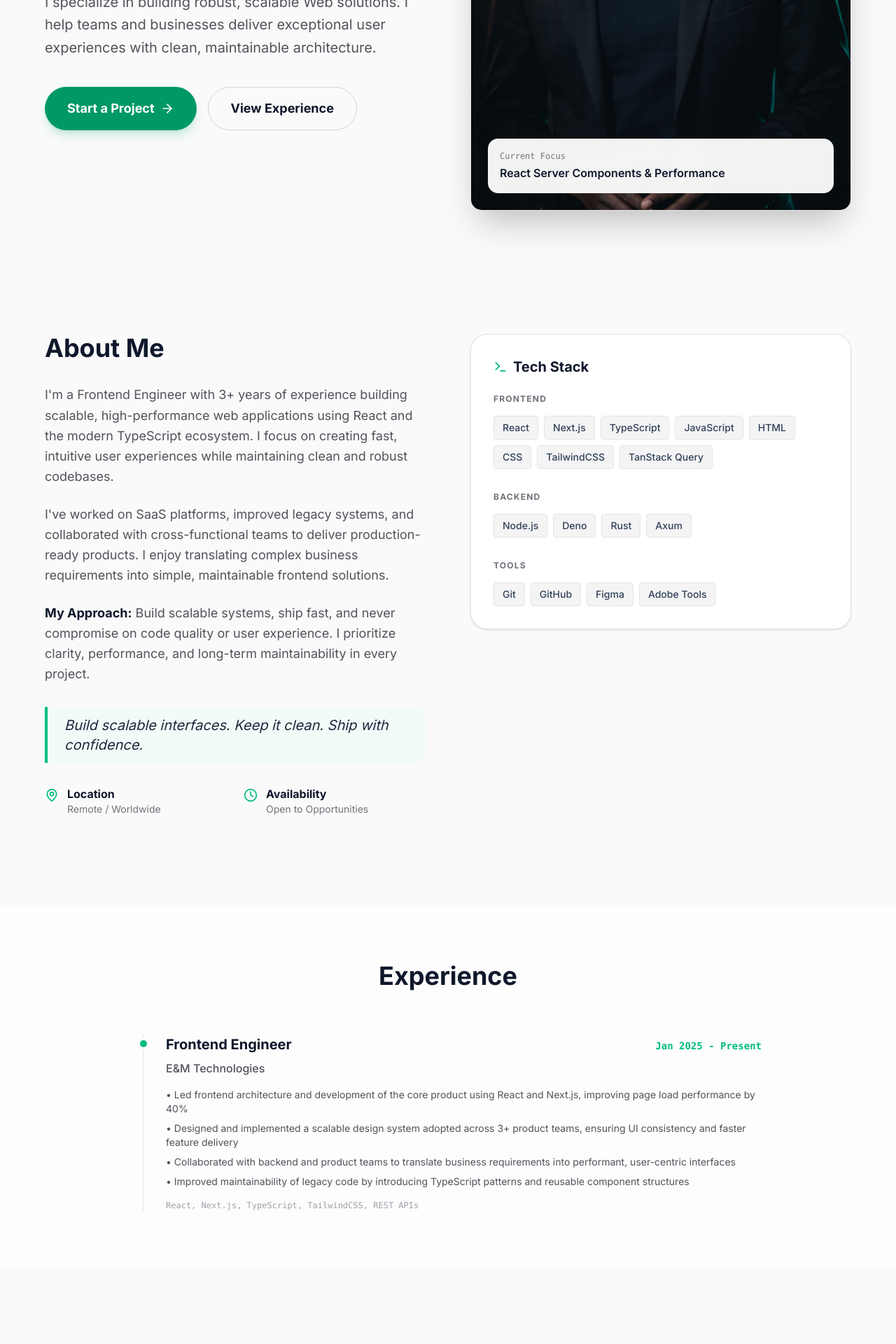
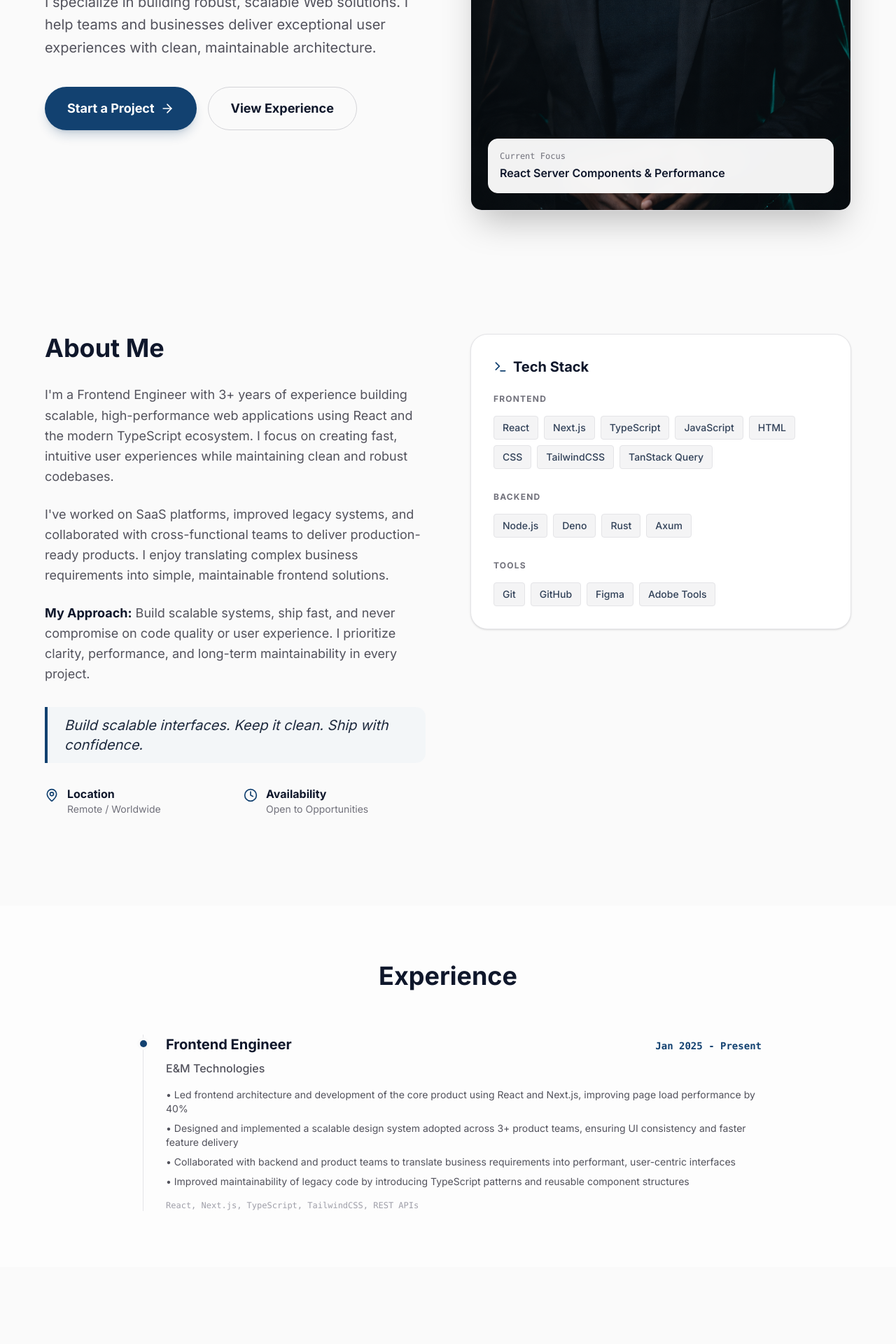
Before and after one commit to CDenn03/cdenn-port-v2, a Next.js app: page / in a window 1280 px wide. Shown: the part 520-2440 px from the top of the page at 70% size. Built offline with nearby package versions, Linux system fonts and the light colour scheme.

Commit message:
Update to blue

```diff
--- a/src/app/components/layout/Navbar.tsx
+++ b/src/app/components/layout/Navbar.tsx
@@ -41,7 +41,7 @@ export const Navbar = () => {
     <nav className="fixed top-0 w-full z-50 border-b transition-colors duration-300 border-zinc-200 bg-zinc-50/80 dark:border-zinc-800 dark:bg-zinc-950/80 backdrop-blur-md">
       <div className="max-w-6xl mx-auto px-6 h-20 flex items-center justify-between">
         <div className="text-3xl font-bold tracking-tighter text-slate-900 dark:text-zinc-100">
-          CDENN<span className="text-emerald-500">.</span>
+          CDENN<span className="text-[#124170] dark:text-blue-400">.</span>
         </div>
 
         <div className="hidden md:flex items-center gap-8">
@@ -49,7 +49,7 @@ export const Navbar = () => {
             <a
               key={link.href}
               href={link.href}
-              className="text-sm font-medium hover:text-emerald-500 transition-colors text-zinc-600 dark:text-zinc-400"
+              className="text-sm font-medium hover:text-[#124170] dark:hover:text-blue-400 transition-colors text-zinc-600 dark:text-zinc-400"
             >
               {link.label}
             </a>
@@ -92,7 +92,7 @@ export const Navbar = () => {
                   animate={{ opacity: 1, x: 0 }}
                   transition={{ delay: i * 0.05 }}
                   onClick={() => setMobileMenuOpen(false)}
-                  className="block py-3 text-lg font-medium hover:text-emerald-500 transition-colors text-zinc-700 dark:text-zinc-300"
+                  className="block py-3 text-lg font-medium hover:text-[#124170] dark:hover:text-blue-400 transition-colors text-zinc-700 dark:text-zinc-300"
                 >
                   {link.label}
                 </MotionLink>
--- a/src/app/components/sections/AboutSection.tsx
+++ b/src/app/components/sections/AboutSection.tsx
@@ -56,7 +56,7 @@ export const AboutSection = () => {
           </Reveal>
 
           <Reveal>
-            <blockquote className="border-l-4 border-emerald-500 pl-6 py-3 my-8 rounded-r-xl bg-emerald-50/50 dark:bg-emerald-950/30">
+            <blockquote className="border-l-4 border-[#124170] dark:border-blue-400 pl-6 py-3 my-8 rounded-r-xl bg-[#eef3f8]/50 dark:bg-blue-400/10">
               <p className="text-xl italic text-slate-800 dark:text-zinc-200">
                 Build scalable interfaces. Keep it clean. Ship with confidence.
               </p>
@@ -66,7 +66,7 @@ export const AboutSection = () => {
           <Reveal>
             <div className="grid grid-cols-2 gap-6 mt-8">
               <div className="flex items-start gap-3">
-                <MapPin className="text-emerald-500 mt-1 shrink-0" size={20} />
+                <MapPin className="text-[#124170] dark:text-blue-400 mt-1 shrink-0" size={20} />
                 <div>
                   <h4 className="font-bold text-base text-slate-900 dark:text-zinc-100">
                     Location
@@ -75,7 +75,7 @@ export const AboutSection = () => {
                 </div>
               </div>
               <div className="flex items-start gap-3">
-                <Clock className="text-emerald-500 mt-1 shrink-0" size={20} />
+                <Clock className="text-[#124170] dark:text-blue-400 mt-1 shrink-0" size={20} />
                 <div>
                   <h4 className="font-bold text-base text-slate-900 dark:text-zinc-100">
                     Availability
@@ -90,7 +90,7 @@ export const AboutSection = () => {
         <div className="rounded-3xl p-8 h-fit transition-colors duration-300 bg-white border border-zinc-200 shadow-sm dark:bg-zinc-900 dark:border-zinc-800">
           <Reveal>
             <h3 className="text-xl font-bold mb-6 flex items-center gap-2 text-slate-900 dark:text-zinc-100">
-              <Terminal className="text-emerald-500" size={20} /> Tech Stack
+              <Terminal className="text-[#124170] dark:text-blue-400" size={20} /> Tech Stack
             </h3>
           </Reveal>
 
--- a/src/app/components/sections/ExperienceSection.tsx
+++ b/src/app/components/sections/ExperienceSection.tsx
@@ -16,12 +16,12 @@ export const ExperienceSection = () => {
             <Reveal key={`${job.company}-${job.role}-${job.period}`} delay={i * 0.2}>
               <div className="relative pl-8">
                 <div className={`absolute -left-1.25 top-2 w-2.5 h-2.5 rounded-full ring-4 ${
-                  i === 0 ? "bg-emerald-500" : "bg-zinc-400 dark:bg-zinc-600"
+                  i === 0 ? "bg-[#124170] dark:bg-blue-400" : "bg-zinc-400 dark:bg-zinc-600"
                 } ring-zinc-50 dark:ring-zinc-950`} />
                 <div className="flex flex-col sm:flex-row sm:justify-between sm:items-baseline mb-2">
                   <h3 className="text-xl font-bold text-slate-900 dark:text-zinc-100">{job.role}</h3>
                   <span className={`text-sm font-mono font-bold ${
-                    i === 0 ? "text-emerald-500" : "text-zinc-500"
+                    i === 0 ? "text-[#124170] dark:text-blue-400" : "text-zinc-500"
                   }`}>{job.period}</span>
                 </div>
                 <h4 className="text-base mb-4 font-medium text-zinc-600 dark:text-zinc-400">{job.company}</h4>
--- a/src/app/components/sections/HeroSection.tsx
+++ b/src/app/components/sections/HeroSection.tsx
@@ -40,7 +40,7 @@ export const HeroSection = () => {
                 href="#contact"
                 whileHover={{ scale: 1.02 }}
                 whileTap={{ scale: 0.98 }}
-                className="px-8 py-4 bg-emerald-600 text-white rounded-full text-lg font-bold hover:bg-emerald-500 transition-all flex items-center gap-2 shadow-lg shadow-emerald-600/20"
+                className="px-8 py-4 bg-[#124170] text-white rounded-full text-lg font-bold hover:bg-[#1a5a8a] transition-all flex items-center gap-2 shadow-lg shadow-[#124170]/20"
               >
                 Start a Project <ArrowRight size={20} />
               </motion.a>
--- a/src/app/components/ui/BackgroundAmbience.tsx
+++ b/src/app/components/ui/BackgroundAmbience.tsx
@@ -3,9 +3,9 @@
 export const BackgroundAmbience = () => {
   return (
     <div className="fixed top-0 left-0 w-full h-full overflow-hidden -z-10 pointer-events-none">
-      <div className="absolute top-[-10%] left-[-10%] w-[40vw] h-[40vw] rounded-full blur-[120px] transition-colors duration-500 bg-emerald-200/60 dark:bg-emerald-500/15" />
-      <div className="absolute bottom-[-10%] right-[-10%] w-[30vw] h-[30vw] rounded-full blur-[120px] transition-colors duration-500 bg-emerald-100/70 dark:bg-emerald-400/10" />
-      <div className="absolute top-[40%] right-[20%] w-[25vw] h-[25vw] rounded-full blur-[100px] transition-colors duration-500 bg-emerald-50/50 dark:bg-emerald-600/8" />
+      <div className="absolute top-[-10%] left-[-10%] w-[40vw] h-[40vw] rounded-full blur-[120px] transition-colors duration-500 bg-[#d6e4f0]/60 dark:bg-[#124170]/15" />
+      <div className="absolute bottom-[-10%] right-[-10%] w-[30vw] h-[30vw] rounded-full blur-[120px] transition-colors duration-500 bg-[#eef3f8]/70 dark:bg-[#0f2a44]/10" />
+      <div className="absolute top-[40%] right-[20%] w-[25vw] h-[25vw] rounded-full blur-[100px] transition-colors duration-500 bg-[#eef3f8]/50 dark:bg-[#1a5a8a]/8" />
     </div>
   );
 };
--- a/src/app/components/ui/ScrollProgress.tsx
+++ b/src/app/components/ui/ScrollProgress.tsx
@@ -9,7 +9,7 @@ export const ScrollProgress = () => {
   return (
     <div className="fixed top-0 left-0 w-full h-px z-100">
       <motion.div
-        className="h-full bg-linear-to-r from-emerald-500 to-emerald-400 origin-left"
+        className="h-full bg-linear-to-r from-[#124170] to-[#1a5a8a] dark:from-blue-400 dark:to-blue-300 origin-left"
         style={{ scaleX: scrollProgress / 100 }}
         initial={{ scaleX: 0 }}
       />
--- a/src/app/globals.css
+++ b/src/app/globals.css
@@ -70,11 +70,11 @@
 
 :root {
   /* Your preferred color scheme */
-  --primary: #10b981;
+  --primary: #124170;
   --secondary: #F17A21;
-  --accent: #2E3092;
-  --neutral: #f7d9bc;
-  --success: #10b981;
+  --accent: #1a5a8a;
+  --neutral: #eef3f8;
+  --success: #124170;
   --error: #ef4444;
 
   /* Light theme variables for shadcn/ui compatibility */
@@ -93,32 +93,32 @@
   --destructive: #dc2626;
   --border: #e4e4e7; /* zinc-200 */
   --input: #e4e4e7;
-  --ring: #10b981; /* emerald-500 */
+  --ring: #124170; /* navy */
 
   /* Chart colors for light mode */
-  --chart-1: #10b981;
+  --chart-1: #124170;
   --chart-2: #F17A21;
-  --chart-3: #2E3092;
-  --chart-4: #f7d9bc;
-  --chart-5: #10b981;
+  --chart-3: #1a5a8a;
+  --chart-4: #d6e4f0;
+  --chart-5: #124170;
 
   /* Sidebar colors for light mode */
   --sidebar: #f8fafc;
   --sidebar-foreground: #1e293b;
-  --sidebar-primary: #10b981;
+  --sidebar-primary: #124170;
   --sidebar-primary-foreground: #ffffff;
   --sidebar-accent: #f1f5f9;
   --sidebar-accent-foreground: #1e293b;
   --sidebar-border: #e2e8f0;
-  --sidebar-ring: #10b981;
+  --sidebar-ring: #124170;
 }
 
 .dark {
   /* Your preferred dark mode color scheme */
-  --primary: #10b981; /* emerald-500 consistent across themes */
+  --primary: #60a5fa; /* blue-400 — readable on dark */
   --secondary: #ff914d;
-  --accent: #89cff0;
-  --neutral: #1e1e1e;
+  --accent: #93c5fd;
+  --neutral: #0a1e30;
 
   /* Dark theme variables for shadcn/ui compatibility */
   --background: #09090b; /* zinc-950 */
@@ -135,24 +135,24 @@
   --destructive: #ef4444;
   --border: #3f3f46; /* zinc-700 */
   --input: #3f3f46;
-  --ring: #10b981; /* emerald-500 */
+  --ring: #60a5fa; /* blue-400 */
 
   /* Chart colors for dark mode */
-  --chart-1: #10b981;
+  --chart-1: #60a5fa;
   --chart-2: #ff914d;
-  --chart-3: #89cff0;
+  --chart-3: #93c5fd;
   --chart-4: #374151;
-  --chart-5: #34d399;
+  --chart-5: #93c5fd;
 
   /* Sidebar colors for dark mode */
   --sidebar: #18181b;
   --sidebar-foreground: #fafafa;
-  --sidebar-primary: #10b981;
+  --sidebar-primary: #60a5fa;
   --sidebar-primary-foreground: #0a0a0a;
   --sidebar-accent: #27272a;
   --sidebar-accent-foreground: #fafafa;
   --sidebar-border: #3f3f46;
-  --sidebar-ring: #10b981;
+  --sidebar-ring: #60a5fa;
 }
 
 .no-scrollbar::-webkit-scrollbar {
@@ -177,13 +177,13 @@
 
   /* Selection styles */
   ::selection {
-    background-color: rgb(16 185 129 / 0.3); /* emerald-500/30 */
+    background-color: rgb(18 65 112 / 0.2); /* navy/30 */
     color: inherit;
   }
 
   /* Focus styles */
   :focus-visible {
-    outline: 2px solid rgb(16 185 129); /* emerald-500 */
+    outline: 2px solid rgb(18 65 112); /* navy */
     outline-offset: 2px;
   }
 
```
Also changed, not shown: src/app/components/layout/Footer.tsx (+8 -8 lines), src/app/components/sections/ContactSection.tsx (+12 -12 lines), src/app/components/sections/SolutionsSection.tsx (+6 -6 lines), src/app/components/sections/WritingSection.tsx (+4 -4 lines).
